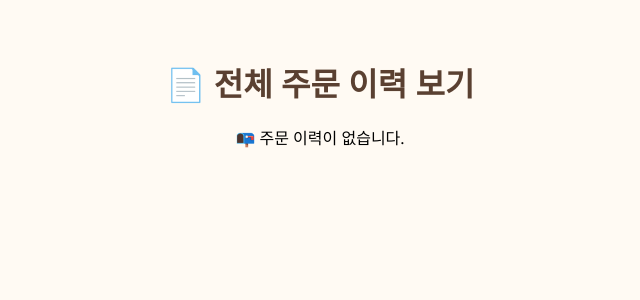
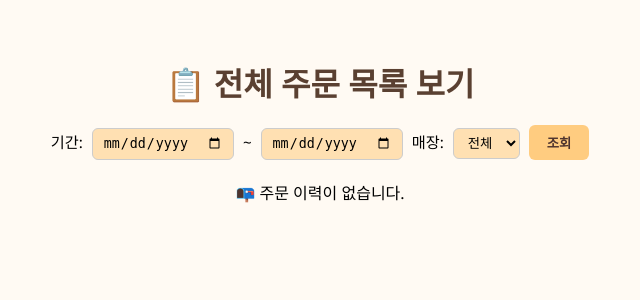
Before and after one commit to carrot0217/Betifulstore-app, a Flask app: page /admin/orders in a window 1280 px wide. Shown: the top 300 px of the page, without its empty margins (320-960 px from the left). Run offline with Flask 3, Linux system fonts and the light colour scheme; the visitor is signed in with stand-in values (Sample User, id 1).

Commit message:
Update admin_orders.html

```diff
--- a/templates/admin_orders.html
+++ b/templates/admin_orders.html
@@ -2,7 +2,7 @@
 <html lang="ko">
 <head>
   <meta charset="UTF-8">
-  <title>📄 전체 주문 이력</title>
+  <title>📋 전체 주문 목록</title>
   <meta name="viewport" content="width=device-width, initial-scale=1">
   <style>
     body {
@@ -15,6 +15,29 @@
       color: #5a4031;
       margin-bottom: 20px;
     }
+    .filter-form {
+      margin-bottom: 20px;
+      font-size: 0.95em;
+    }
+    input[type="date"], select {
+      padding: 6px 10px;
+      border-radius: 6px;
+      border: 1px solid #ccc;
+      background-color: #ffe0b2;
+      margin: 0 5px;
+    }
+    button {
+      padding: 8px 18px;
+      background-color: #ffcc80;
+      border: none;
+      border-radius: 6px;
+      font-weight: bold;
+      color: #4e342e;
+      cursor: pointer;
+    }
+    button:hover {
+      background-color: #ffb74d;
+    }
     table {
       margin: auto;
       border-collapse: collapse;
@@ -24,6 +47,7 @@
       box-shadow: 0 4px 10px rgba(0,0,0,0.1);
       border-radius: 12px;
       overflow: hidden;
+      margin-top: 20px;
     }
     th, td {
       padding: 12px;
@@ -36,10 +60,34 @@
     tr:hover {
       background-color: #fff3e0;
     }
+    .summary {
+      margin-top: 20px;
+      font-weight: bold;
+      color: #4e342e;
+    }
   </style>
 </head>
 <body>
-  <h1>📄 전체 주문 이력 보기</h1>
+  <h1>📋 전체 주문 목록 보기</h1>
+
+  <form class="filter-form" method="get" action="/admin/orders">
+    <label>기간:
+      <input type="date" name="start" value="{{ start_date }}">
+      ~
+      <input type="date" name="end" value="{{ end_date }}">
+    </label>
+    <label>
+      매장:
+      <select name="store">
+        <option value="">전체</option>
+        {% for store in store_names %}
+        <option value="{{ store }}" {% if selected_store == store %}selected{% endif %}>{{ store }}</option>
+        {% endfor %}
+      </select>
+    </label>
+    <button type="submit">조회</button>
+  </form>
+
   {% if orders %}
   <table>
     <tr>
@@ -59,6 +107,10 @@
     </tr>
     {% endfor %}
   </table>
+
+  <div class="summary">
+    총 신청 수량: {{ total_quantity }}개
+  </div>
   {% else %}
   <p>📭 주문 이력이 없습니다.</p>
   {% endif %}
```
